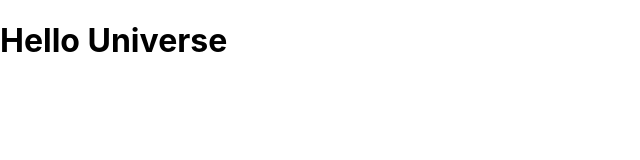
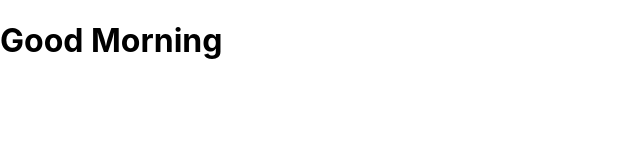
Before and after one commit to ErUmairWaseem/Second-React_App, a React (Create React App) app: page / in a window 1280 px wide. Shown: the top 160 px of the page, without its empty margins (0-640 px from the left). Built offline with nearby package versions, Linux system fonts and the light colour scheme.

Commit message:
2nd complete

```diff
--- a/src/App.js
+++ b/src/App.js
@@ -2,9 +2,18 @@ import logo from "./logo.svg";
 import "./App.css";
 
 function App() {
-  let l = <h1>Hello Universe</h1>;
+  let l1 = <h1>Good Morning</h1>;
 
-  return l;
+  let l2 = (
+    <>
+      <h1>
+        Good Night
+      </h1>
+    </>
+  );
+
+  return false ? l2 : l1;
+
 }
 
 export default App;
```
